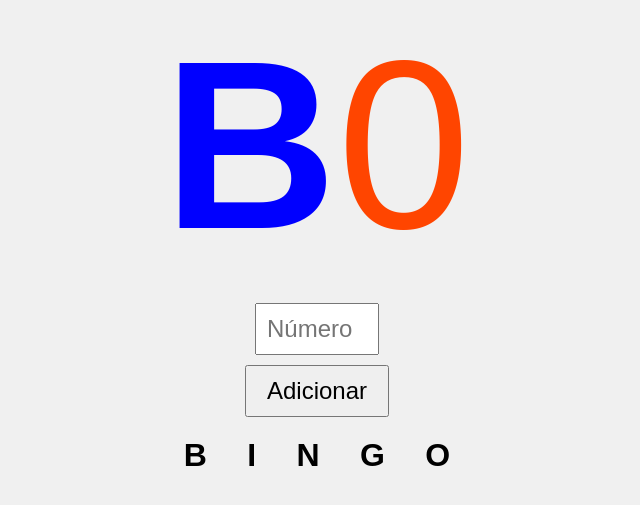
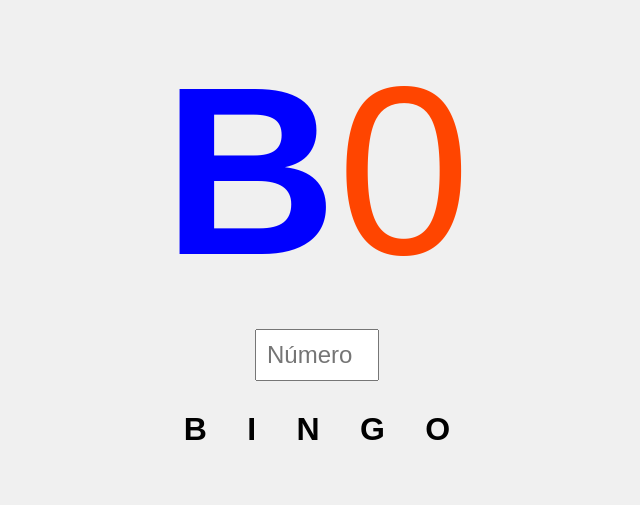
Before and after one commit to leandro905Berck/placar_bingo, a plain HTML site: page index.html in a window 1280 px wide. Shown: the part 155-660 px from the top of the page, without its empty margins (323-963 px from the left). Drawn offline with Linux system fonts and the light colour scheme.

Commit message:
Atualizar o index.html

```diff
--- a/index.html
+++ b/index.html
@@ -85,7 +85,7 @@
         <div id="current-number"> <span class="letter">B</span>0</div>
         <div id="controls">
             <input type="number" id="number-input" min="1" max="75" placeholder="Número">
-            <button id="add-number">Adicionar</button>
+
         </div>
         <div id="previous-numbers">
             <div id="column-B" class="column">
```
